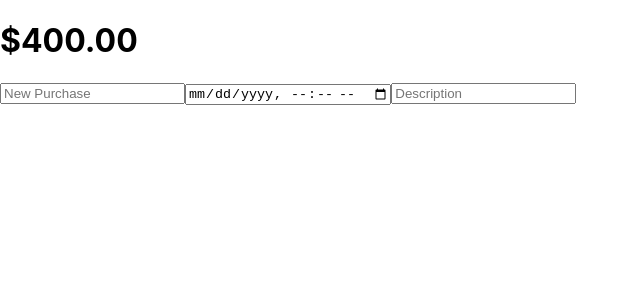
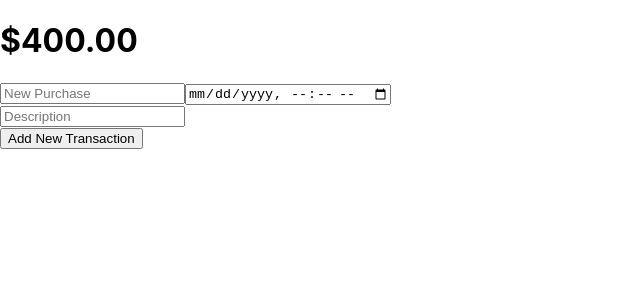
Before and after one commit to stone-com/mern-expense-tracker, a React (Create React App) app: page / in a window 1280 px wide. Shown: the top 300 px of the page, without its empty margins (0-640 px from the left). Built offline with nearby package versions, Linux system fonts and the light colour scheme.

Commit message:
Basic form created

```diff
--- a/src/App.js
+++ b/src/App.js
@@ -7,9 +7,14 @@ function App() {
         $400<span>.00</span>
       </h1>
       <form>
-        <input type='text' placeholder={'New Purchase'} />
-        <input type='datetime-local' />
-        <input type='text' placeholder={'Description'} />
+        <div className='basic'>
+          <input type='text' placeholder={'New Purchase'} />
+          <input type='datetime-local' />
+        </div>
+        <div className='description'>
+          <input type='text' placeholder={'Description'} />
+        </div>
+        <button type='submit'>Add New Transaction</button>
       </form>
     </main>
   );
```
